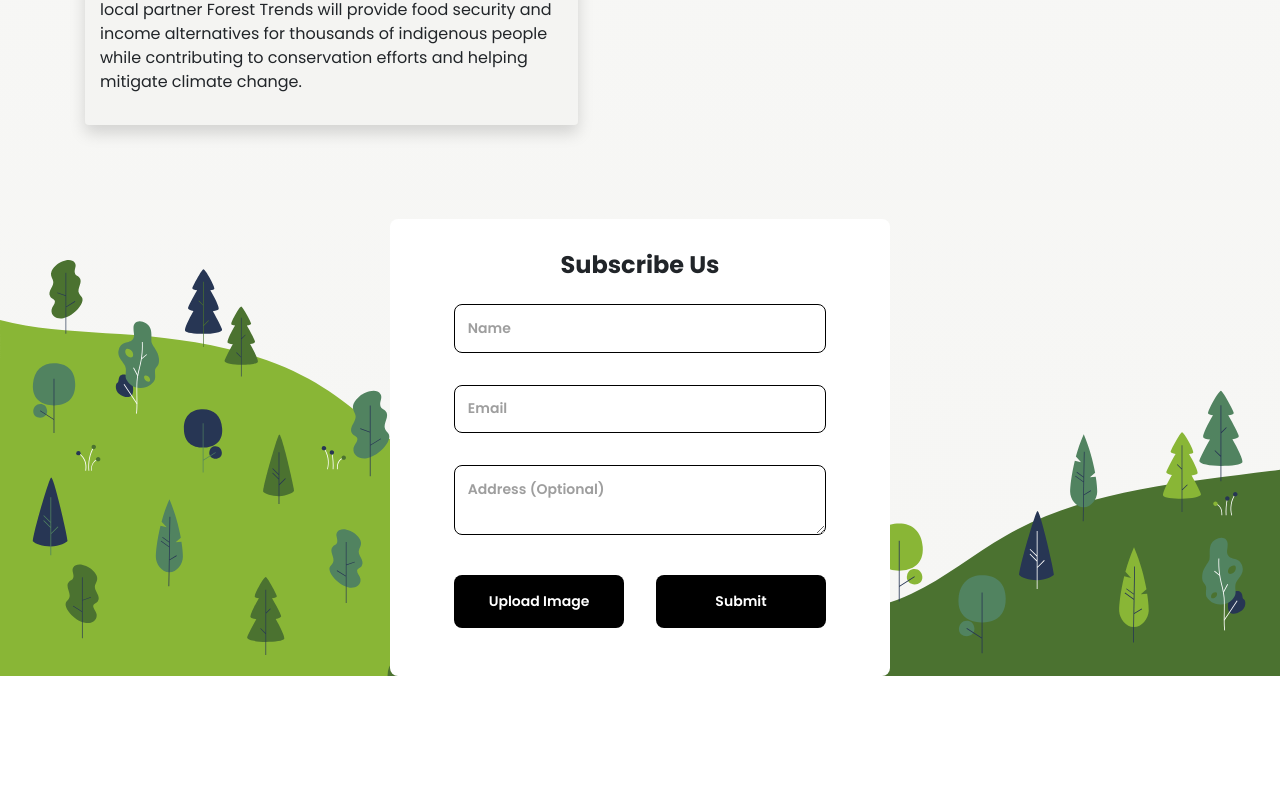
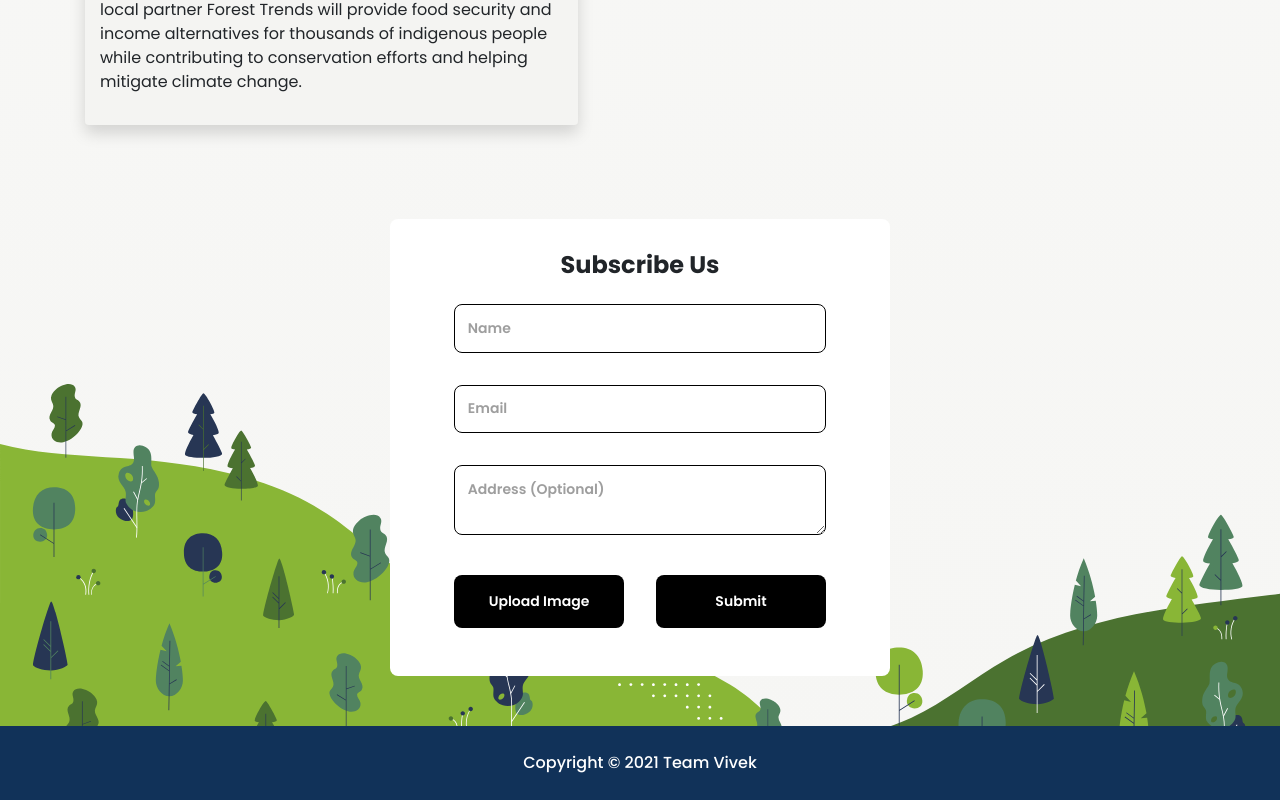
Before and after one commit to vinitshahdeo/PayingHomage, a React (Create React App) app in the folder client/: page / in a window 1280 px wide. Shown: the part 7771-8571 px from the top of the page. Before the commit the page ends 8447 px from the top, so only its background shows below. Built offline with nearby package versions, Linux system fonts and the light colour scheme.

Commit message:
Added a simple footer.

```diff
--- a/client/src/App.js
+++ b/client/src/App.js
@@ -13,6 +13,7 @@ import { sortByAttribute } from "./sort";
 
 import background from "./assets/footer-hills-trees.svg";
 import SubscribeForm from "./components/Subscribe/subscribeForm";
+import Footer from "./components/Footer/Footer";
 
 const ProjectsContainer = styled.div`
   transform: translatey(-45px);
@@ -67,6 +68,7 @@ function App() {
         </Row>
       </Container>
       <SubscribeForm />
+      <Footer />
     </PageContainer>
   );
 }
--- /dev/null
+++ b/client/src/components/Footer/Footer.js
@@ -0,0 +1,17 @@
+import React from "react";
+import styled from "styled-components";
+
+const StyledFooter = styled.footer`
+  text-align: center;
+  background-color: #113259;
+  margin-top: 50px;
+  padding: 25px;
+  color: #fff;
+  font-weight: 500;
+`;
+
+const Footer = () => {
+  return <StyledFooter>Copyright &copy; 2021 Team Vivek</StyledFooter>;
+};
+
+export default Footer;
```
